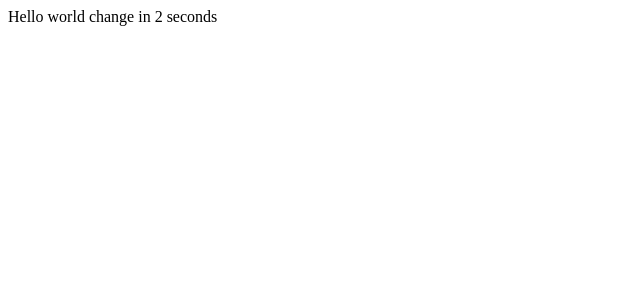
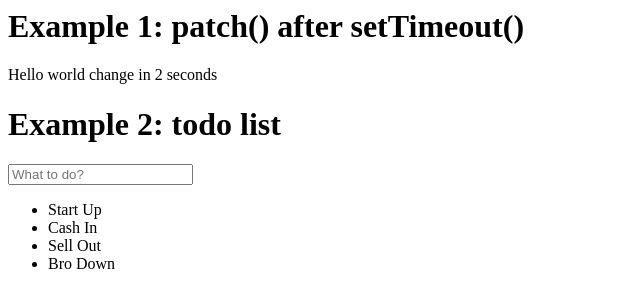
Before and after one commit to vpavlenko/virtual_dom, a website: page index.html in a window 1280 px wide. Shown: the whole page, without its empty margins (0-640 px from the left). Drawn offline with Linux system fonts and the light colour scheme.

Commit message:
Add todo list example

```diff
--- a/index.html
+++ b/index.html
@@ -1,15 +1,50 @@
 <script src="virtual_dom.js"></script>
 
-<body></body>
+<body>
+    <h1>Example 1: patch() after setTimeout()</h1>
+    <div id="example-1"></div>
+
+    <h1>Example 2: todo list</h1>
+    <div id="example-2"></div>
+</body>
 
 <script>
 const { h, mount, patch } = window.VirtualDOM;
 
 const virtualNode = h('div', null, ['Hello world once again']);
 
-document.body.appendChild(mount(virtualNode));
+const example1 = document.getElementById('example-1');
+
+example1.appendChild(mount(virtualNode));
 
 setTimeout(() => {
-    patch(h('div', null, ['Hello world change in 2 seconds']), virtualNode, document.body)
+    patch(h('div', null, ['Hello world change in 2 seconds']), virtualNode, example1)
 }, 2000);
+
+
+
+const example2 = document.getElementById('example-2');
+
+const todoListStorage = ['Start Up', 'Cash In', 'Sell Out', 'Bro Down'];
+
+let virtualNode2 = null;
+const renderTodoListStorage = () => {
+    const todoList = h('div', null, [
+        h('input', {
+            type: 'text',
+            placeholder: 'What to do?',
+            onkeydown: `if (event.keyCode === 13) { alert(42); todoListStorage.push(event.target.value); renderTodoListStorage();}`,
+        }, []),
+        h('ul', null, todoListStorage.map(text => h('li', null, [text]))),
+    ]);
+
+    if (virtualNode2) {
+        patch(todoList, virtualNode2, example2);
+    } else {
+        example2.appendChild(mount(todoList));
+    }
+    virtualNode2 = todoList;
+};
+
+renderTodoListStorage();
 </script>
```
